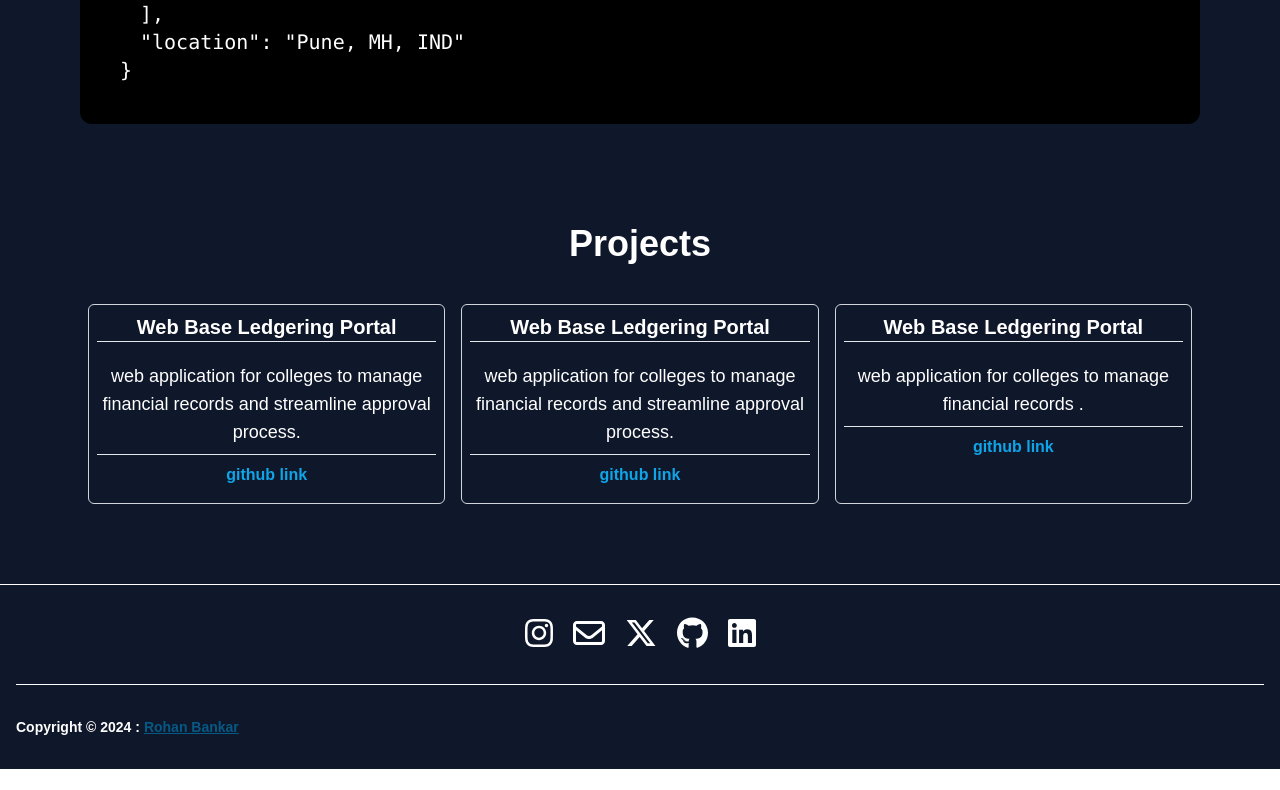
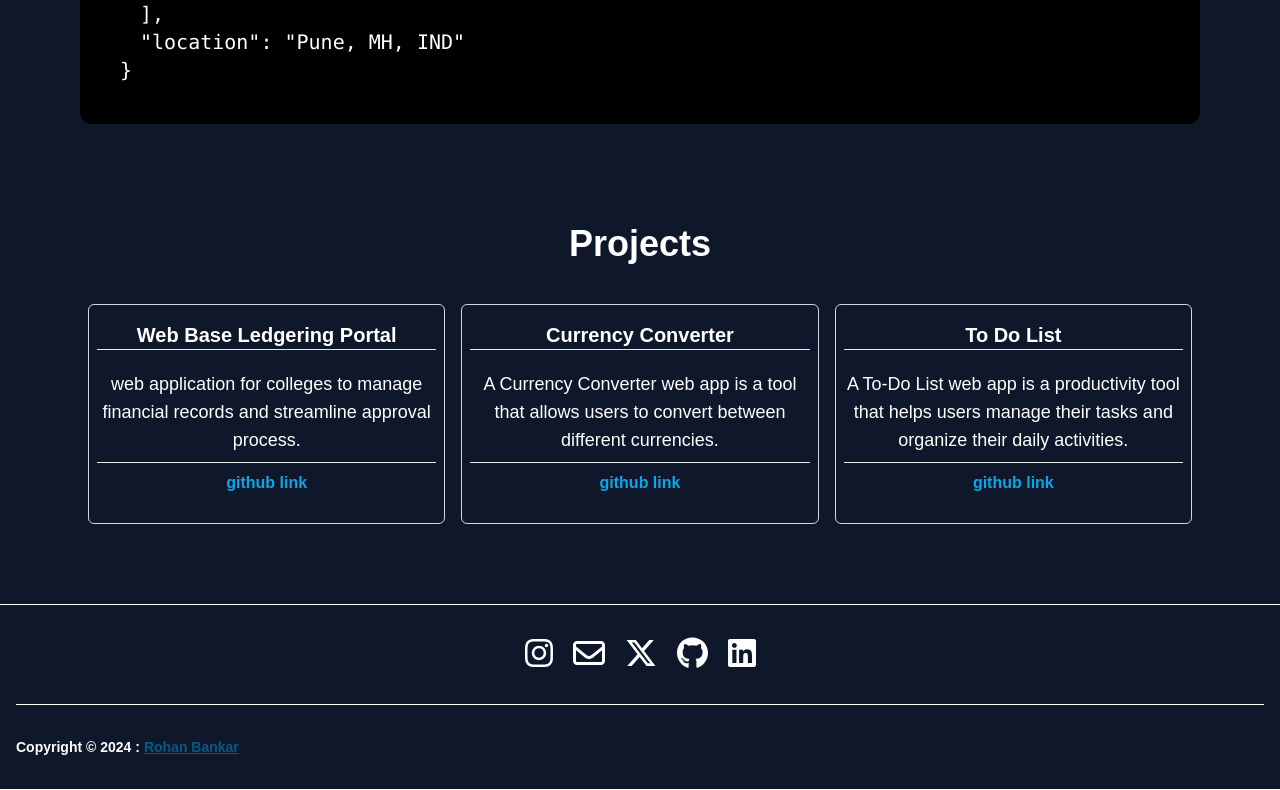
Before and after one commit to rohan-bankar/portfolio, a React (Vite) app: page / in a window 1280 px wide. Shown: the part 1532-2322 px from the top of the page. Built offline with nearby package versions, Linux system fonts and the light colour scheme.

Commit message:
updated files

```diff
--- a/src/components/Card/Card.jsx
+++ b/src/components/Card/Card.jsx
@@ -4,8 +4,8 @@ function Card(props) {
   const{themeMode} = useTheme();
   return (
     <>
-    <div className='lg:h-[200px] lg:w-[400px] rounded-md border-solid border-gray-300 hover:shadow-md hover:shadow-sky-500 border p-2 text-center max-sm:mb-5 sm:mx-2 '>
-        <h1 className={`text-xl font-bold ${themeMode === 'light' ? 'text-black' : 'text-white'}`}>{props.title}</h1>
+    <div className='lg:h-[220px] lg:w-[400px] rounded-md border-solid border-gray-300 hover:shadow-md hover:shadow-sky-500 border p-2 text-center max-sm:mb-5 sm:mx-2 '>
+        <h1 className={`text-xl font-bold mt-2 ${themeMode === 'light' ? 'text-black' : 'text-white'}`}>{props.title}</h1>
         <hr />
         <p className={`text-lg mt-5 font-thin ${themeMode === 'light' ? 'text-black' : 'text-white'}`}>{props.description}</p>
         <hr className='my-2' />
--- a/src/components/Home/Home.jsx
+++ b/src/components/Home/Home.jsx
@@ -11,8 +11,8 @@ function Home() {
     const {themeMode} = useTheme();
     const data = [
         {title:"Web Base Ledgering Portal",description:"web application for colleges to manage financial records and streamline approval process.",link:"https://github.com/rohan-bankar/web-based-ledgering-portal"},
-        {title:"Web Base Ledgering Portal",description:"web application for colleges to manage financial records and streamline approval process.",link:"https://github.com/rohan-bankar/web-based-ledgering-portal"},
-        {title:"Web Base Ledgering Portal",description:"web application for colleges to manage financial records .",link:"https://github.com/rohan-bankar/web-based-ledgering-portal"}
+        {title:"Currency Converter",description:"A Currency Converter web app is a tool that allows users to convert between different currencies.",link:"https://github.com/rohan-bankar/Currency-Converter"},
+        {title:"To Do List",description:"A To-Do List web app is a productivity tool that helps users manage their tasks and organize their daily activities.",link:"https://github.com/rohan-bankar/TO-Do-List-Task1/tree/main/To%20do%20list"}
     ];
   return (
     <>
```
